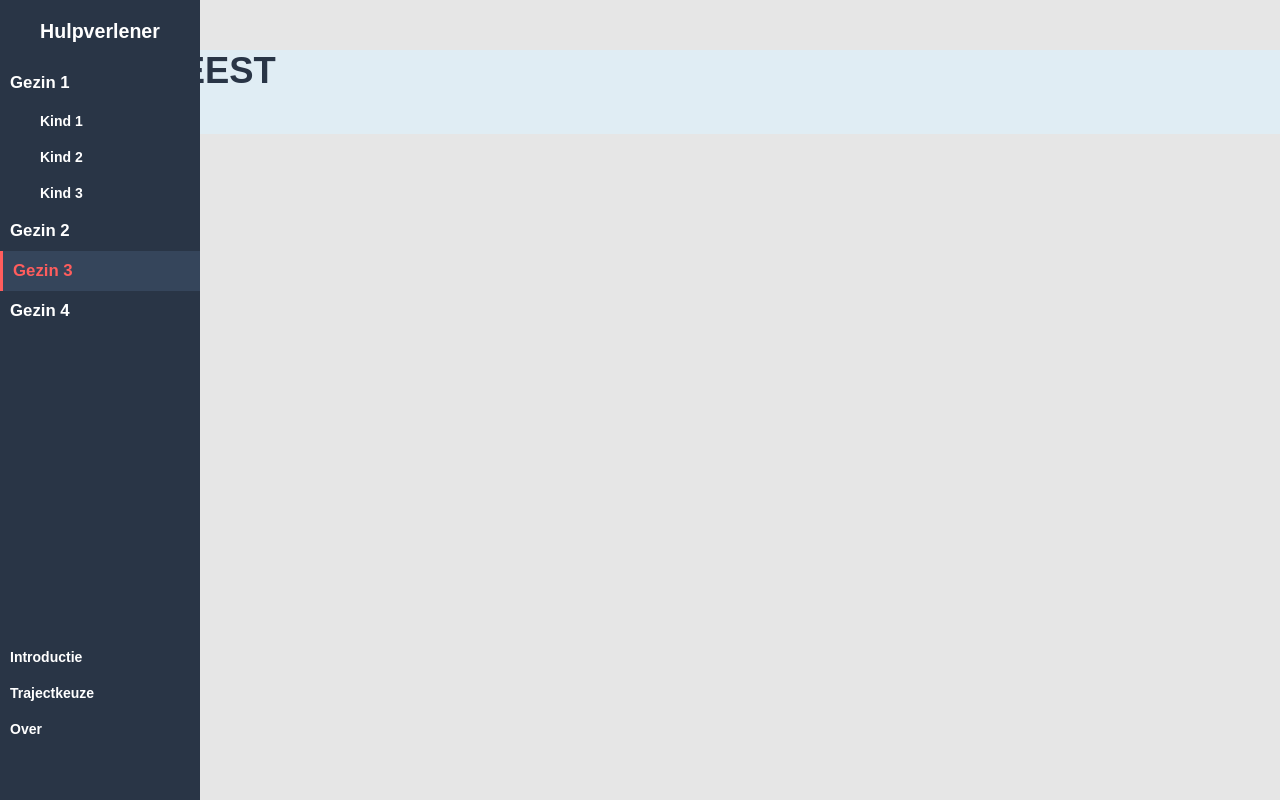
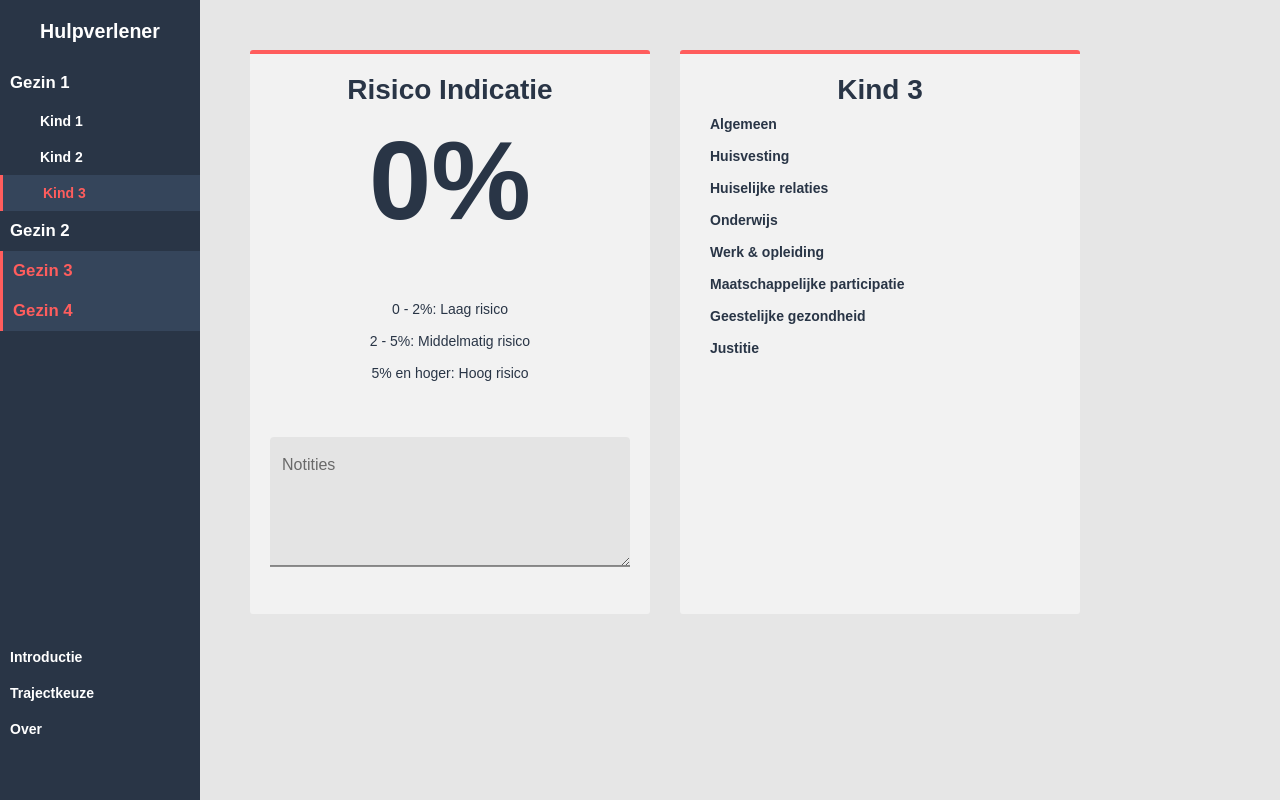
Before and after one commit to sjerrietukkel/frontend-applications, a Vue app: page /#/contact in a window 1280 px wide. Built offline with nearby package versions, Linux system fonts and the light colour scheme; a small style sheet from the web is missing.

Commit message:
fixed children

```diff
--- a/src/App.vue
+++ b/src/App.vue
@@ -6,8 +6,8 @@
           <li>Gezin 1</li>
         </ul>
           <router-link to="/" class="router-child">Kind 1</router-link>
-          <router-link to="/kind2" class="router-child">Kind 2</router-link>
-          <router-link to="/kind3" class="router-child">Kind 3</router-link>
+          <router-link to="/list" class="router-child">Kind 2</router-link>
+          <router-link to="/contact" class="router-child">Kind 3</router-link>
         <ul>
           <router-link to="/gezin2">Gezin 2</router-link>
         </ul>
@@ -15,7 +15,7 @@
           <router-link to="/contact">Gezin 3</router-link>
         </ul>
         <ul>
-          <router-link to="/list">Gezin 4</router-link>
+          <router-link to="/contact">Gezin 4</router-link>
         </ul>
         <ul>
           <router-link to="/introductie">Introductie</router-link>
--- a/src/components/Contact.vue
+++ b/src/components/Contact.vue
@@ -1,42 +1,216 @@
 <template>
-  <div class="list">
-    <h1>Lijst TEEEEST</h1>
-        <div id='example-3'>
-            <input type="checkbox" id="jack" value="Jack" v-model="checkedNames">
-            <label for="jack">Jack</label>
-            <input type="checkbox" id="john" value="John" v-model="checkedNames">
-            <label for="john">John</label>
-            <input type="checkbox" id="mike" value="Mike" v-model="checkedNames">
-            <label for="mike">Mike</label>
-            <br>
-            <span>Checked names: {{ checkedNames[0]}} {{ checkedNames[1]}} {{ checkedNames[2]}}</span>
+ <div class="totalcontainer">
+     <div class="percentage-container">
+      <h1>Risico Indicatie</h1>
+       <h2 id="percentage">0%</h2>
+       <p>0 - 2%: Laag risico</p>
+       <p>2 - 5%: Middelmatig risico</p>
+       <p>5% en hoger: Hoog risico</p>
+       <v-flex>
+              <v-textarea
+                box
+                value=""
+                label='Notities'
+                id='notities'>
+              </v-textarea>
+      </v-flex>
+    </div>
+  <div class="risico-container">
+   <div class="question-container">
+        <h1>Kind 3</h1>
+        <div v-for="categorie in filterCategories">
+            <div @click="stateChange(categorie)">
+                <div class="upper-part">
+                    <p>{{ categorie }}</p>
+                    <div class="filled-in">
+                    </div>
+                </div>
+                <div class="lower-part">
+                    <div v-if="categorie == currentCategory" >
+                      <label v-for="item in currentOption">{{ item.Vraag }}
+                        <select class="" name="" @change="handleValue" :data-id="item.id">
+                            <option value="" disabled selected>Kies optie</option>
+                            <option :value="option.Gewicht" v-for="option in item.Opties">{{ option.Antwoord }}</option>
+                        </select>
+                      </label>
+                    </div>
+                </div>
+            </div>
         </div>
+   </div>
   </div>
+</div>
+
 </template>
+
 <script>
+import json from "../data.json";
 export default {
-  name: "list",
   data() {
     return {
-      checkedNames: []
+      myJson: json,
+      currentCategory: "",
+      currentOption: [],
+      weight: new Object() /* maakt een numerieke waarde */
     };
   },
+
+  // wordt gerendered voor de pagina wordt geladen. geholpen door Tim
+  computed: {
+    filterCategories: function() {
+      let categoryNames = [];
+      const categories = this.myJson
+        .map(category => category.Categorie)
+        .filter((categorie, index, all) => {
+          if (all.indexOf(categorie) == index) {
+            categoryNames.push(categorie);
+          } else {
+          }
+        });
+      return categoryNames;
+    }
+  },
+
   methods: {
-    handleInput: function(e) {
-      console.log(this);
-      console.log(e);
+    stateChange: function(categorie) {
+      this.currentCategory = categorie;
+      this.addItemsToCategories(this.currentCategory);
+      this.currentOption = Object.values(
+        this.addItemsToCategories(this.currentCategory)
+      );
+      console.log(this.currentCategory);
+    },
+
+    // Eerste gedeelte haalt de waarde op uit het json bestand, logt deze en stopt hem in een array. Hulp van Dennis
+    handleValue: function(element) {
+      var targetID = element.target.getAttribute("data-id");
+      this.weight[targetID] = element.target.value;
+      var valueArrays = Object.values(this.weight);
+      console.log(this.weight);
+
+      // Haalt de waardes door de formule en toont de som op de plek van #percentage
+      var calc = calculated(valueArrays);
+
+      var calculatedResult = document.querySelector("#percentage");
+      percentage.textContent = calc + "%";
+
+      function calculated(valueArrays) {
+        var sum = valueArrays.reduce(function(totaal, currentValue) {
+          return Number(totaal) + Number(currentValue);
+        }, 0);
+        return Number(
+          ((1 / (1 + Math.exp(-1 * (-8.57219 + sum)))) * 100).toFixed(2)
+        );
+      }
+    },
+
+    // find index by change
+    addItemsToCategories: function(subject) {
+      const categories = this.filterCategories;
+      let newArray = [];
+      const filteredItems = this.myJson
+        .map(category => category)
+        .filter(item => item.Categorie == subject);
+
+      console.log(filteredItems);
+      return filteredItems;
+    },
+
+    logThis: function() {
+      json.forEach(question => {
+        // let questionSet = [];
+        questionSet.push(question.Vraag);
+        questionSet.push(question.Categorie);
+
+        question.Opties.forEach(answer => {
+          questionSet.push(answer.Antwoord);
+        });
+
+        console.log(questionSet);
+      });
     }
   }
 };
 </script>
 
 <style scoped>
-.list {
-  padding: 0px 20px 0px 20px;
-  font-size: 1.3em;
-  background-color: #e0edf4;
-  border-left: 5px solid #3eb3f6;
-  margin-bottom: 2px;
+select {
+  border: 1px solid #293546;
+  padding: 5px 15px;
+}
+
+p {
+  color: #293546;
+  font-size: 1em;
+}
+
+.totalcontainer {
+  display: flex;
+}
+
+.risico-container {
+  background-color: rgb(242, 242, 242);
+  padding: 20px;
+  border-radius: 3px;
+  border-top: 4px solid #ff5d5d;
+  width: 400px;
+  margin-left: 30px;
+}
+
+.upper-part {
+  margin: 10px;
+  font-weight: bold;
+}
+
+.lower-part {
+  margin-left: 10px;
+  margin-top: 10px;
+}
+select {
+  margin-top: 10px;
+  margin-bottom: 5px;
+  display: block;
+  width: 20em;
+  text-align: center;
+  margin-left: 0;
+}
+
+label {
+  display: block;
+  margin: 5px;
+  margin-left: 0;
+  font-size: 1em;
+}
+
+h1 {
+  text-align: center;
   color: #293546;
 }
+
+h2 {
+  font-size: 8em;
+  padding-top: 10px;
+  text-align: center;
+  margin-bottom: 0.5em;
+  color: #293546;
+}
+
+.percentage-container {
+  margin-left: 250px;
+  background-color: rgb(242, 242, 242);
+  padding: 20px;
+  border-radius: 3px;
+  border-top: 4px solid #ff5d5d;
+  width: 400px;
+  height: auto;
+}
+
+.percentage-container p {
+  text-align: center;
+}
+
+.flex {
+  margin-top: 4em;
+  margin-bottom: 0;
+}
 </style>
--- a/src/components/List.vue
+++ b/src/components/List.vue
@@ -1,41 +1,216 @@
 <template>
-  <v-container>
-    <v-layout row >
-      <v-flex>
-        <h4>Gun me deze.</h4>
-      </v-flex>
-    </v-layout>
-    <v-layout row>
-      <v-flex xs12>
-        <form>
-          <v-layout row>
-            <v-flex xs12 sm6 offset-sm3>
-              <v-text-field
-                name="title"
-                label='Title'
-                id='title'
-                required>
-              </v-text-field>
-            </v-flex>
-            <v-flex xs12 sm6 offset-sm3>
+ <div class="totalcontainer">
+     <div class="percentage-container">
+      <h1>Risico Indicatie</h1>
+       <h2 id="percentage">0%</h2>
+       <p>0 - 2%: Laag risico</p>
+       <p>2 - 5%: Middelmatig risico</p>
+       <p>5% en hoger: Hoog risico</p>
+       <v-flex>
               <v-textarea
                 box
-                value="omschrijving"
-                label='Omschrijving'
-                id='omschrijving'>
+                value=""
+                label='Notities'
+                id='notities'>
               </v-textarea>
-            </v-flex>
+      </v-flex>
+    </div>
+  <div class="risico-container">
+   <div class="question-container">
+        <h1>Kind 2</h1>
+        <div v-for="categorie in filterCategories">
+            <div @click="stateChange(categorie)">
+                <div class="upper-part">
+                    <p>{{ categorie }}</p>
+                    <div class="filled-in">
+                    </div>
+                </div>
+                <div class="lower-part">
+                    <div v-if="categorie == currentCategory" >
+                      <label v-for="item in currentOption">{{ item.Vraag }}
+                        <select class="" name="" @change="handleValue" :data-id="item.id">
+                            <option value="" disabled selected>Kies optie</option>
+                            <option :value="option.Gewicht" v-for="option in item.Opties">{{ option.Antwoord }}</option>
+                        </select>
+                      </label>
+                    </div>
+                </div>
+            </div>
+        </div>
+   </div>
+  </div>
+</div>
 
-          </v-layout>
-        </form>
-      </v-flex>
-    </v-layout>
-
-  </v-container>
 </template>
 
 <script>
+import json from "../data.json";
+export default {
+  data() {
+    return {
+      myJson: json,
+      currentCategory: "",
+      currentOption: [],
+      weight: new Object() /* maakt een numerieke waarde */
+    };
+  },
+
+  // wordt gerendered voor de pagina wordt geladen. geholpen door Tim
+  computed: {
+    filterCategories: function() {
+      let categoryNames = [];
+      const categories = this.myJson
+        .map(category => category.Categorie)
+        .filter((categorie, index, all) => {
+          if (all.indexOf(categorie) == index) {
+            categoryNames.push(categorie);
+          } else {
+          }
+        });
+      return categoryNames;
+    }
+  },
+
+  methods: {
+    stateChange: function(categorie) {
+      this.currentCategory = categorie;
+      this.addItemsToCategories(this.currentCategory);
+      this.currentOption = Object.values(
+        this.addItemsToCategories(this.currentCategory)
+      );
+      console.log(this.currentCategory);
+    },
+
+    // Eerste gedeelte haalt de waarde op uit het json bestand, logt deze en stopt hem in een array. Hulp van Dennis
+    handleValue: function(element) {
+      var targetID = element.target.getAttribute("data-id");
+      this.weight[targetID] = element.target.value;
+      var valueArrays = Object.values(this.weight);
+      console.log(this.weight);
+
+      // Haalt de waardes door de formule en toont de som op de plek van #percentage
+      var calc = calculated(valueArrays);
+
+      var calculatedResult = document.querySelector("#percentage");
+      percentage.textContent = calc + "%";
+
+      function calculated(valueArrays) {
+        var sum = valueArrays.reduce(function(totaal, currentValue) {
+          return Number(totaal) + Number(currentValue);
+        }, 0);
+        return Number(
+          ((1 / (1 + Math.exp(-1 * (-8.57219 + sum)))) * 100).toFixed(2)
+        );
+      }
+    },
+
+    // find index by change
+    addItemsToCategories: function(subject) {
+      const categories = this.filterCategories;
+      let newArray = [];
+      const filteredItems = this.myJson
+        .map(category => category)
+        .filter(item => item.Categorie == subject);
+
+      console.log(filteredItems);
+      return filteredItems;
+    },
+
+    logThis: function() {
+      json.forEach(question => {
+        // let questionSet = [];
+        questionSet.push(question.Vraag);
+        questionSet.push(question.Categorie);
+
+        question.Opties.forEach(answer => {
+          questionSet.push(answer.Antwoord);
+        });
+
+        console.log(questionSet);
+      });
+    }
+  }
+};
 </script>
 
-<style>
+<style scoped>
+select {
+  border: 1px solid #293546;
+  padding: 5px 15px;
+}
+
+p {
+  color: #293546;
+  font-size: 1em;
+}
+
+.totalcontainer {
+  display: flex;
+}
+
+.risico-container {
+  background-color: rgb(242, 242, 242);
+  padding: 20px;
+  border-radius: 3px;
+  border-top: 4px solid #ff5d5d;
+  width: 400px;
+  margin-left: 30px;
+}
+
+.upper-part {
+  margin: 10px;
+  font-weight: bold;
+}
+
+.lower-part {
+  margin-left: 10px;
+  margin-top: 10px;
+}
+select {
+  margin-top: 10px;
+  margin-bottom: 5px;
+  display: block;
+  width: 20em;
+  text-align: center;
+  margin-left: 0;
+}
+
+label {
+  display: block;
+  margin: 5px;
+  margin-left: 0;
+  font-size: 1em;
+}
+
+h1 {
+  text-align: center;
+  color: #293546;
+}
+
+h2 {
+  font-size: 8em;
+  padding-top: 10px;
+  text-align: center;
+  margin-bottom: 0.5em;
+  color: #293546;
+}
+
+.percentage-container {
+  margin-left: 250px;
+  background-color: rgb(242, 242, 242);
+  padding: 20px;
+  border-radius: 3px;
+  border-top: 4px solid #ff5d5d;
+  width: 400px;
+  height: auto;
+}
+
+.percentage-container p {
+  text-align: center;
+}
+
+.flex {
+  margin-top: 4em;
+  margin-bottom: 0;
+}
 </style>
```
